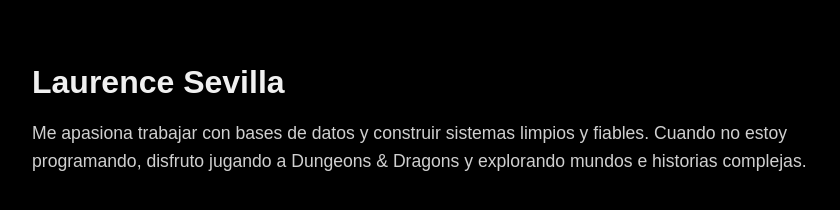
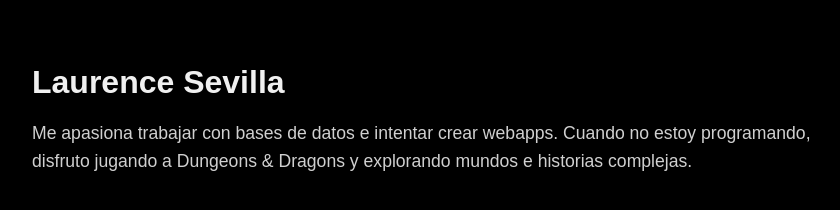
Before and after one commit to lgsevilla/mi-portfolio-web, a plain HTML site: page index.html in a window 1280 px wide. Shown: the whole page, without its empty margins (208-1048 px from the left). Drawn offline with Linux system fonts and the light colour scheme.

Commit message:
fix: corregir descripcion en la pagina principal

```diff
--- a/index.html
+++ b/index.html
@@ -12,8 +12,8 @@
 
         <main>
             <h1>Laurence Sevilla</h1>
-            <p>Me apasiona trabajar con bases de datos y construir sistemas limpios
-                y fiables. Cuando no estoy programando, disfruto jugando a
+            <p>Me apasiona trabajar con bases de datos e intentar crear webapps.
+                Cuando no estoy programando, disfruto jugando a
                 Dungeons & Dragons y explorando mundos e historias complejas.</p>
         </main>
 
```
